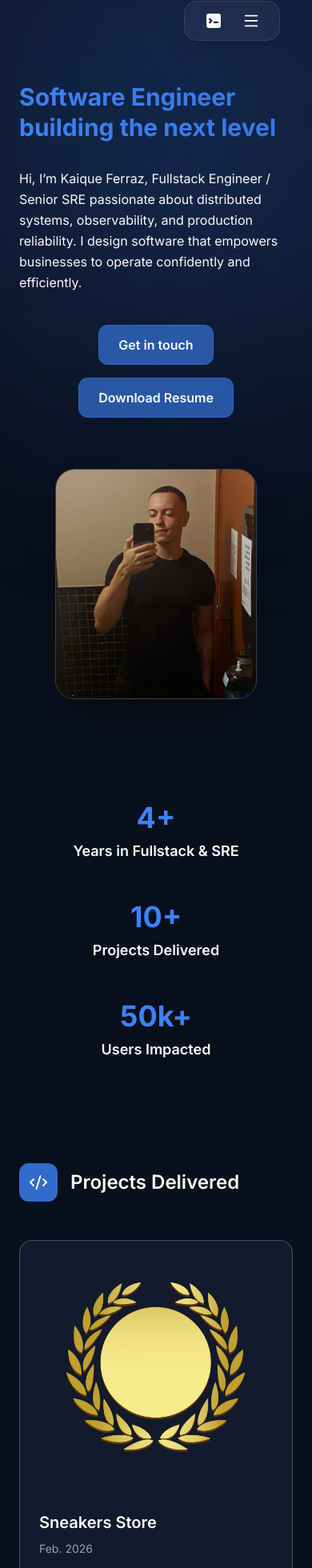
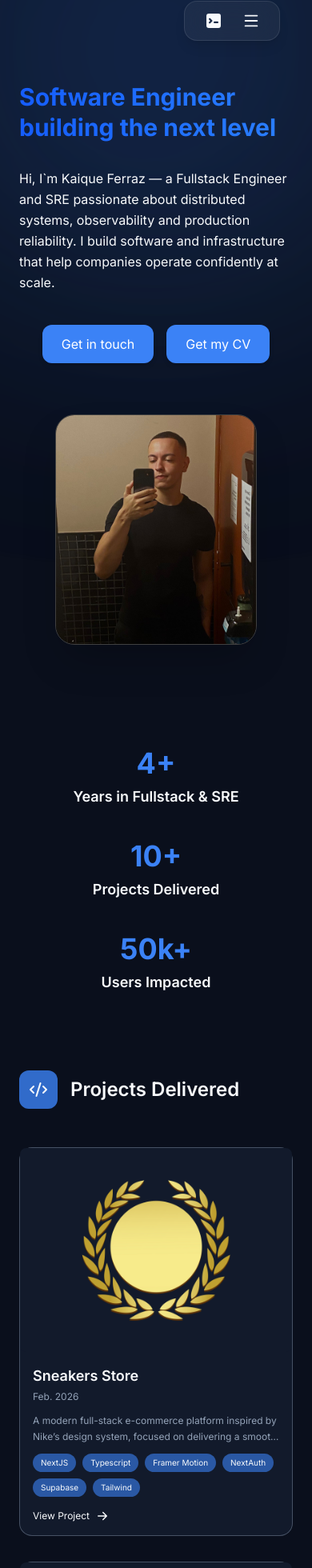
Before and after one commit to KaiqueFj/KaiqueFj-portfolioV2, a Next.js app: page / in a window 390 px wide. Shown: the part 27-1987 px from the top of the page at 80% size. Built offline with nearby package versions, Linux system fonts and the light colour scheme.

Commit message:
improved the colors on white mode, layout on app and also the components in spacing between they

```diff
--- a/app/_components/Experiences/Experiences.tsx
+++ b/app/_components/Experiences/Experiences.tsx
@@ -8,7 +8,7 @@ import { staggerContainer } from "../motion/variants";
 
 export default function Experiences() {
   return (
-    <section className="flex flex-col gap-16">
+    <section className="flex flex-col mt-24 gap-16">
       <div className="flex items-center gap-4">
         <div className="p-3 rounded-xl bg-accent/80">
           <BriefcaseIcon className="h-6 w-6 text-primary" />
--- a/app/_components/PersonalInformation/Hero.tsx
+++ b/app/_components/PersonalInformation/Hero.tsx
@@ -7,35 +7,36 @@ import { staggerContainer } from "../motion/variants";
 
 export default function Hero() {
   return (
-    <section className="flex flex-col gap-24">
+    <section className="flex flex-col justify-center min-h-[80vh]  gap-20">
       {/* ================= HERO ================= */}
       <div className="flex flex-col lg:flex-row items-center gap-16">
         {/* Left Text */}
         <div className="flex-1 space-y-8">
-          <h1 className="text-3xl md:text-3xl lg:text-5xl font-bold leading-tight bg-linear-to-r from-accent to-accent/90 bg-clip-text text-transparent">
+          <h1 className="text-3xl md:text-3xl lg:text-5xl font-bold leading-tight bg-linear-to-r from-blue-600 to-blue-500 bg-clip-text text-transparent">
             Software Engineer building the next level
           </h1>
 
-          <p className="text-base md:text-lg text-primary max-w-2xl leading-relaxed">
-            Hi, I’m Kaique Ferraz, Fullstack Engineer / Senior SRE passionate about distributed systems, observability,
-            and production reliability. I design software that empowers businesses to operate confidently and
-            efficiently.
+          <p className="text-base md:text-lg text-primary max-w-xl leading-relaxed">
+            Hi, I`m Kaique Ferraz — a Fullstack Engineer and SRE passionate about distributed systems, observability and
+            production reliability. I build software and infrastructure that help companies operate confidently at
+            scale.
           </p>
 
           {/* CTAs */}
           <div className="flex justify-center md:justify-start flex-wrap gap-4 pt-2">
             <Link
               href="/hireMe"
-              className="px-6 py-3  rounded-xl border bg-accent/60 border-accent-border hover:border-accent-soft text-primary font-semibold transition"
+              className="px-6 py-3 rounded-xl bg-accent text-white shadow-md hover:shadow-lg hover:-translate-y-0.5 transition"
             >
               Get in touch
             </Link>
             <a
-              href="/Cv/Kaique-Ferraz-de-Jesus-CV-US.pdf"
-              download
-              className="px-6 py-3 rounded-xl border bg-accent/60 border-accent-border hover:border-accent-soft text-primary font-semibold transition"
+              href="/Cv/Kaique-Ferraz-de-Jesus-cv-en-v2.pdf"
+              target="_blank"
+              rel="noopener noreferrer"
+              className="px-6 py-3 rounded-xl bg-accent text-white shadow-md hover:shadow-lg hover:-translate-y-0.5 transition"
             >
-              Download Resume
+              Get my CV
             </a>
           </div>
         </div>
@@ -53,9 +54,8 @@ export default function Hero() {
           </div>
         </div>
       </div>
-
       {/* ================= QUICK STATS ================= */}
-      <Reveal variants={staggerContainer} className="grid md:grid-cols-3 gap-12 text-center pt-8">
+      <Reveal variants={staggerContainer} className="grid grid-cols-1 sm:grid-cols-3 gap-10 text-center pt-12">
         <Reveal className="space-y-2">
           <h3 className="text-4xl font-bold text-accent">4+</h3>
           <p className="text-primary font-semibold text-lg">Years in Fullstack & SRE</p>
--- a/app/_components/Project/ProjectCard.tsx
+++ b/app/_components/Project/ProjectCard.tsx
@@ -25,43 +25,46 @@ export default function ProjectCard({
     <Link
       href={`/projects/${slug}`}
       className={clsx(
-        "group w-fit rounded-2xl overflow-hidden transition-all duration-300 hover:-translate-y-2 hover:shadow-2xl",
+        "group w-full rounded-2xl overflow-hidden transition-all duration-300 hover:-translate-y-1 sm:hover:-translate-y-2 hover:shadow-xl",
         className,
       )}
     >
-      {/* Image (only in default variant) */}
+      {/* Image */}
       {!isCompact && (
-        <div className="relative  w-full flex justify-center items-center overflow-hidden rounded-lg py-8">
-          {/* Background Gradient Layer */}
-          <div className=" absolute inset-0 bg-linear-to-b from-accent via-accent/40 to-transparent opacity-0 group-hover:opacity-100 transition-opacity duration-500" />
+        <div className="relative w-full aspect-4/3 flex items-center justify-center overflow-hidden rounded-lg bg-surface">
+          {/* Gradient hover */}
+          <div className="absolute inset-0 bg-linear-to-b from-accent via-accent/40 to-transparent opacity-0 group-hover:opacity-100 transition-opacity duration-500" />
 
           <Image
             src={imageSrc}
-            alt="SneakerStore preview"
-            width={250}
-            height={200}
-            className="relative z-10 transition-transform duration-300 group-hover:-translate-y-2"
+            alt={`${title} preview`}
+            fill
+            className="object-contain p-6 transition-transform duration-300 group-hover:-translate-y-2"
           />
         </div>
       )}
 
-      <div className="p-6 flex flex-col gap-4">
-        <div className="flex flex-col gap-2">
-          <h3 className="text-xl font-semibold text-primary group-hover:text-accent transition">{title}</h3>
-          {date && <p className="text-sm text-secondary leading-relaxed">{date}</p>}
+      {/* Content */}
+      <div className="p-4 sm:p-5 md:p-6 flex flex-col gap-3 sm:gap-4">
+        <div className="flex flex-col gap-1">
+          <h3 className="text-lg sm:text-xl font-semibold text-primary group-hover:text-accent transition">{title}</h3>
+
+          {date && <p className="text-xs sm:text-sm text-secondary">{date}</p>}
         </div>
 
-        <p className="text-sm text-secondary leading-relaxed line-clamp-3">{description}</p>
+        <p className="text-xs sm:text-sm text-secondary leading-relaxed line-clamp-2 sm:line-clamp-3">{description}</p>
 
+        {/* Tech stack */}
         <div className="flex flex-wrap gap-2">
           {technologies.map((tech) => (
-            <span key={tech.name} className="text-xs text-primary rounded-full bg-accent/60 px-3 py-1">
+            <span key={tech.name} className="text-[10px] sm:text-xs text-primary rounded-full bg-accent/60 px-2.5 py-1">
               {tech.name}
             </span>
           ))}
         </div>
 
-        <div className="flex items-center gap-2 text-sm text-primary group-hover:text-accent transition mt-2">
+        {/* CTA */}
+        <div className="flex items-center gap-2 text-xs sm:text-sm text-primary group-hover:text-accent transition mt-1 sm:mt-2">
           View Project
           <ArrowRightIcon className="h-4 w-4 transition-transform duration-300 group-hover:translate-x-1" />
         </div>
--- a/app/_components/Project/ProjectsOverview.tsx
+++ b/app/_components/Project/ProjectsOverview.tsx
@@ -13,7 +13,7 @@ export default function ProjectsOverview() {
   const remainingCount = projects.length - 2;
 
   return (
-    <section className="flex flex-col gap-12">
+    <section className="flex flex-col  mt-24 gap-12">
       <div className="flex items-center gap-4">
         <div className="p-3 rounded-xl bg-accent/80">
           <Code2 className="h-6 w-6 text-primary" />
--- a/app/_components/TechStack/TechStacks.tsx
+++ b/app/_components/TechStack/TechStacks.tsx
@@ -4,7 +4,7 @@ import { staggerContainer } from "../motion/variants";
 
 export default function TechStacks() {
   return (
-    <section className="flex flex-col gap-16">
+    <section className="flex flex-col mt-24 gap-16">
       {/* Section Header */}
       <div className="max-w-2xl">
         <h2 className="text-3xl text-primary font-semibold">Technologies Used</h2>
@@ -31,7 +31,7 @@ export default function TechStacks() {
                 {section.items.map((tech, i) => (
                   <span
                     key={i}
-                    className="px-4 py-2 text-primary text-sm rounded-full bg-secondary/40 border border-secondary hover:border-accent transition"
+                    className="px-4 py-2 text-primary text-sm rounded-full bg-accent-soft border border-accent-borderhover:bg-accent-soft transition"
                   >
                     {tech.name}
                   </span>
--- a/app/_styles/globals.css
+++ b/app/_styles/globals.css
@@ -1,17 +1,17 @@
 @import "tailwindcss";
 
 @theme {
-  --color-background: #ffffff;
-  --color-surface: #f1f5f9;
-  --color-surface-hover: #e2e8f0;
+  --color-background: #f1f5f9; /* page background */
+  --color-surface: #ffffff; /* cards */
+  --color-surface-hover: #f8fafc;
 
   --color-primary: #0f172a;
   --color-secondary: #475569;
   --color-tertiary: #94a3b8;
 
-  --color-accent: #3b82f6;
-  --color-accent-soft: rgba(59, 130, 246, 0.12);
-  --color-accent-border: rgba(59, 130, 246, 0.4);
+  --color-accent: #2563eb;
+  --color-accent-soft: rgba(37, 99, 235, 0.08);
+  --color-accent-border: rgba(37, 99, 235, 0.35);
 }
 
 .dark {
--- a/app/layout.tsx
+++ b/app/layout.tsx
@@ -29,8 +29,8 @@ export default function RootLayout({
       >
         {/* Top Glow Layer */}
         <div className="absolute inset-x-0 top-0 h-200 -z-10 overflow-hidden">
-          <div className="absolute -top-32 left-0 w-150 h-150 bg-accent/20 blur-[150px] rounded-full" />
-          <div className="absolute -top-32 right-0 w-150 h-150 bg-accent/10 blur-[150px] rounded-full" />
+          <div className="absolute -top-40 left-[-10%] w-125 h-125 bg-accent/20 blur-[180px] rounded-full" />
+          <div className="absolute -top-40 right-[-10%] w-125 h-125 bg-accent/20 blur-[180px] rounded-full" />
         </div>
 
         <Header />
--- a/app/page.tsx
+++ b/app/page.tsx
@@ -6,7 +6,7 @@ import TechStacks from "./_components/TechStack/TechStacks";
 export default function Page() {
   return (
     <div className="mx-auto max-w-7xl ">
-      <div className="flex flex-col gap-32 ">
+      <div className="flex flex-col  ">
         <Hero />
         <ProjectsOverview />
         <Experiences />
```
Also changed, not shown: 2 other files (tests, documents, lock files or other folders).
